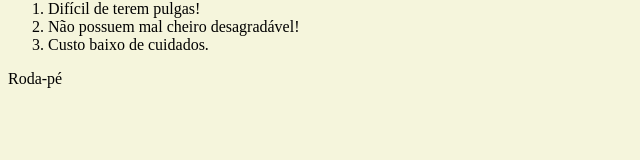
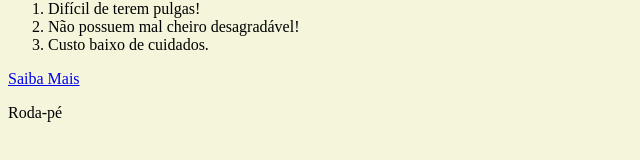
Before and after one commit to tryber/sd-05-block3-project-html-css, a plain HTML site: page index.html in a window 1280 px wide. Shown: the part 484-644 px from the top of the page, without its empty margins (0-640 px from the left). Drawn offline with Linux system fonts and the light colour scheme.

Commit message:
Adicionando link externo.

```diff
--- a/index.html
+++ b/index.html
@@ -25,6 +25,7 @@
         <li>Não possuem mal cheiro desagradável!</li>
         <li>Custo baixo de cuidados.</li>
       </ol>
+      <a target="_blank" href="https://pt.wikipedia.org/wiki/Chinchila">Saiba Mais</a>
     </article>
     <footer id="rodape">
       <p>Roda-pé</p>
```
